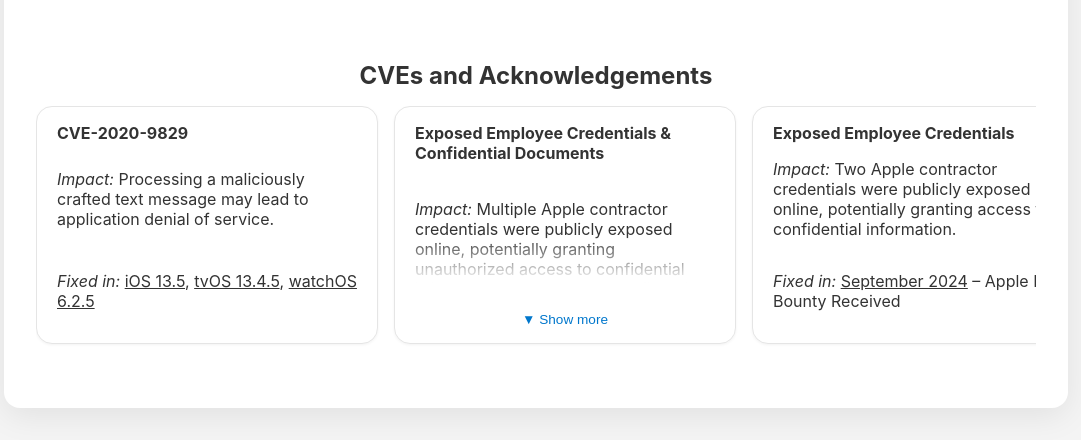
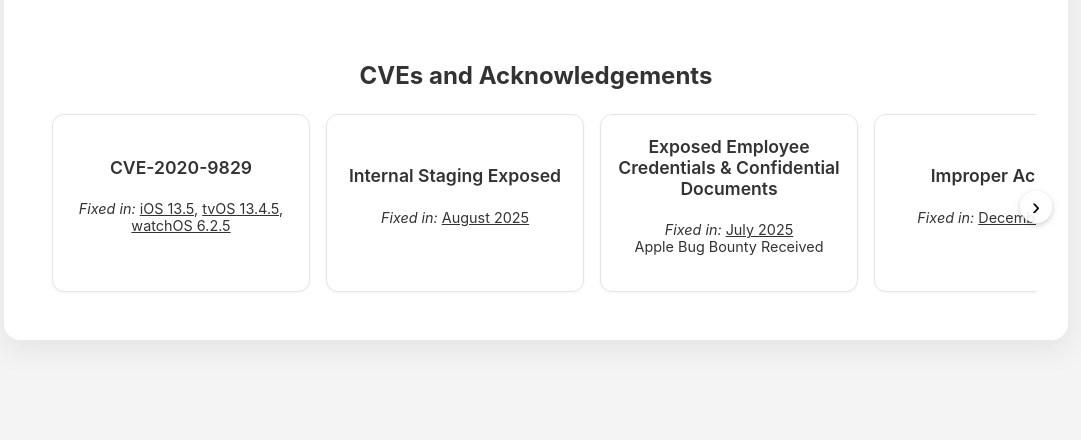
Before and after one commit to aaronp613/aaronp613.github.io, a plain HTML site: page index.html in a window 1280 px wide. Shown: the part 1480-1920 px from the top of the page, without its empty margins (104-1185 px from the left). After the commit the page ends 1852 px from the top, so only its background shows below. Drawn offline with Linux system fonts and the light colour scheme.

Commit message:
update site

```diff
--- a/index.html
+++ b/index.html
@@ -184,16 +184,18 @@
       display: flex;
       justify-content: center;
       gap: 1.25rem;
-      flex-wrap: wrap;
+      flex-wrap: nowrap; /* prevent wrapping */
       margin-left: auto;
       margin-right: auto;
       max-width: 100%;
+      overflow-x: auto; /* allow horizontal scroll if too many icons */
     }
 
     .links a {
       color: #0077cc;
       text-decoration: none;
       transition: transform 0.3s ease;
+      flex-shrink: 1;
     }
 
     .links img {
@@ -245,7 +247,7 @@
     }
 
     .work-card:hover {
-      transform: translateY(-6px);
+      transform: scale(1.03);
       box-shadow: 0 12px 24px rgba(0, 0, 0, 0.08);
     }
 
@@ -399,12 +401,9 @@
     }
 
     @media (max-width: 480px) {
-      .links {
-        display: grid;
-        grid-template-columns: repeat(3, auto);
-        justify-content: center;
-        gap: 1.25rem;
-        row-gap: 0.75rem;
+      .links img {
+        width: 40px;
+        height: 40px;
       }
     }
 
@@ -476,103 +475,146 @@
       color: #f1f1f1;
     }
 
-    .cve-entry {
+    .cve-grid {
       display: flex;
-      flex-direction: column;
-      justify-content: space-between;
-      background: #fff;
-      color: #333;
-      border-radius: 16px;
-      padding: 1rem 1.25rem;
-      margin-bottom: 1rem;
-      text-align: left;
-      flex: 1 1 280px;
-      max-width: 300px;
-      min-width: 280px;
-      box-shadow: 0 1px 3px rgba(0,0,0,0.05);
-      border: 1px solid #e5e5e5;
-      transition: transform 0.25s ease, box-shadow 0.25s ease, max-height 0.3s ease;
-      cursor: default;
+      overflow-x: auto;
+      overflow-y: visible;
+      gap: 1rem;
+      padding: 0.5rem 1rem 1rem;
+      scroll-snap-type: x proximity;
+      scroll-padding-left: 1rem;
     }
 
-    .cve-content.collapsed {
-      max-height: 100px;
-      overflow: hidden;
-      position: relative;
-      transition: max-height 0.3s ease;
-    }
-    .cve-content.collapsed::after {
-      content: '';
-      position: absolute;
-      bottom: 0;
-      left: 0;
-      right: 0;
-      height: 48px;
-      background: linear-gradient(to bottom, transparent, white);
-    }
-    body.dark .cve-content.collapsed::after {
-      background: linear-gradient(to bottom, transparent, #1e1e1e);
-    }
-    .expand-toggle {
-      display: block;
-      margin-top: 0.5rem;
-      font-size: 0.85rem;
-      font-weight: 500;
-      text-align: center;
-      cursor: pointer;
-      background: none;
-      border: none;
-      color: #0077cc;
-      font-weight: 500;
-      padding: 0;
-    }
-    body.dark .expand-toggle {
-      color: #66b3ff;
-    }
-
-    /* CVE carousel styles */
-    #cves .cve-entry {
-      flex: 0 0 auto;
-      scroll-snap-align: start;
-    }
-    #cves > div {
-      scroll-snap-type: x mandatory;
-    }
-    #cves > div::-webkit-scrollbar {
+    .cve-grid::-webkit-scrollbar {
       height: 6px;
     }
-    #cves > div::-webkit-scrollbar-thumb {
+    .cve-grid::-webkit-scrollbar-thumb {
       background: rgba(0, 0, 0, 0.2);
       border-radius: 3px;
     }
-    #cves > div::-webkit-scrollbar-track {
+    .cve-grid::-webkit-scrollbar-track {
       background: transparent;
     }
-    body.dark #cves > div::-webkit-scrollbar-thumb {
+    body.dark .cve-grid::-webkit-scrollbar-thumb {
       background: rgba(255, 255, 255, 0.15);
     }
 
-    .cve-entry a {
+    .cve-card {
+      display: flex;
+      flex-direction: column;
+      align-items: center;
+      border-radius: 12px;
+      padding: 0.5rem;
+      background-color: #fff;
+      box-shadow: 0 1px 3px rgba(0,0,0,0.05);
+      border: 1px solid #e5e5e5;
+      transition: transform 0.25s ease, box-shadow 0.25s ease;
+      cursor: pointer;
+      width: 240px;
+      min-height: 160px;
+      flex: 0 0 auto;
+      scroll-snap-align: start;
+      text-align: center;
+      align-self: flex-start;
+      transform-origin: center center;
+    }
+
+    /* --- Carousel Wrapper and Arrow Styles --- */
+    .carousel-wrapper {
+      position: relative;
+      /* Ensure arrows stay aligned with extra grid/carousel padding */
+      padding: 0;
+    }
+
+    .carousel-arrow {
+      position: absolute;
+      top: 50%;
+      transform: translateY(-50%);
+      background: rgba(255, 255, 255, 0.9);
+      border: none;
+      border-radius: 50%;
+      width: 32px;
+      height: 32px;
+      display: flex;
+      align-items: center;
+      justify-content: center;
+      cursor: pointer;
+      z-index: 5;
+      box-shadow: 0 2px 6px rgba(0,0,0,0.2);
+      font-size: 1.5rem;
+      line-height: 1;
+    }
+    .carousel-arrow.left {
+      left: 0;
+      margin-left: -16px;
+    }
+    .carousel-arrow.right {
+      right: 0;
+      margin-right: -16px;
+    }
+    body.dark .carousel-arrow {
+      background: rgba(32, 32, 32, 0.9);
+      color: #f1f1f1;
+    }
+
+    .cve-card.expanded {
+      height: auto;
+    }
+
+    .cve-card a {
       color: inherit;
       text-decoration: underline;
     }
-    body.dark .cve-entry a {
+    body.dark .cve-card a {
       color: inherit;
     }
 
-    .cve-entry:hover {
-      transform: translateY(-6px);
+    .cve-card:hover {
+      transform: scale(1.03);
       box-shadow: 0 12px 24px rgba(0, 0, 0, 0.08);
     }
 
-    body.dark .cve-entry {
-      background: #1e1e1e;
-      color: #f1f1f1;
-      border: 1px solid #333;
+    .cve-card-header {
+      display: flex;
+      flex-direction: column;
+      justify-content: center;
+      align-items: center;
+      gap: 0.5rem;
+      width: 100%;
+      text-align: center;
+      flex-grow: 1;
     }
 
-    body.dark .cve-entry a:hover {
-      color: #66b3ff;
+    .cve-card-header strong {
+      font-size: 1.1rem;
+      font-weight: 600;
+    }
+
+    .cve-card-header .fixed {
+      font-size: 0.9rem;
+      color: inherit;
+    }
+
+    .cve-details {
+      border-top: 1px solid rgba(0,0,0,0.08);
+      margin-top: 1rem;
+      width: 100%;
+      display: none;
+      padding-top: 0.5rem;
+      text-align: center;
+      flex-direction: column;
+      justify-content: center;
+      align-items: center;
+    }
+
+    .cve-card.expanded .cve-details {
+      display: block;
+    }
+
+    body.dark .cve-card {
+      background-color: #1e1e1e;
+      border: 1px solid #333;
+      color: #f1f1f1;
     }
 
     .menu-toggle {
@@ -831,6 +873,8 @@
     </div>
     <div class="articles" id="articles">
       <h2>My Articles</h2>
+      <div class="carousel-wrapper">
+        <button class="carousel-arrow left" onclick="scrollCarousel(this, -1)">‹</button>
         <div class="carousel">
 <a href="https://www.macrumors.com/2024/07/04/leak-confirms-apples-work-on-home-accessory/" target="_blank">
   <img src="https://images.macrumors.com/t/i4Kp3qjnMz55ksLNT9fglAbPKK8=/1600x0/article-new/2021/04/HomePod-G4-Feature.jpg" alt="Thumbnail" />
@@ -889,10 +933,14 @@
   </button>
 </a>
         </div>
+        <button class="carousel-arrow right" onclick="scrollCarousel(this, 1)">›</button>
+      </div>
     </div>
 
     <div class="articles" id="leaks">
       <h2>Products I've Leaked</h2>
+      <div class="carousel-wrapper">
+        <button class="carousel-arrow left" onclick="scrollCarousel(this, -1)">‹</button>
         <div class="carousel">
 <a href="https://www.macrumors.com/2025/08/05/apple-watch-ultra-3-display-size/" target="_blank">
   <img src="https://images.macrumors.com/t/qcgpN6rcGic8eLtS38VJVyzEvsM=/800x0/article-new/2025/07/ultra-2-prime-day.jpeg?lossy" alt="AirPods Pro 3" />
@@ -978,38 +1026,78 @@
   </button>
 </a>
         </div>
+        <button class="carousel-arrow right" onclick="scrollCarousel(this, 1)">›</button>
+      </div>
     </div>
 
     <div class="articles" id="cves">
       <h2>CVEs and Acknowledgements</h2>
-      <div style="display: flex; overflow-x: auto; overflow-y: visible; gap: 1rem; padding-bottom: 1rem;">
-        <div class="cve-entry">
+      <div class="carousel-wrapper">
+        <button class="carousel-arrow left" onclick="scrollCarousel(this, -1)">‹</button>
+        <div class="cve-grid">
+        <div class="cve-card" onclick="toggleCveDetails(this, event)">
+          <div class="cve-card-header">
             <strong>CVE-2020-9829</strong>
-          <p><em>Impact:</em> Processing a maliciously crafted text message may lead to application denial of service.</p>
-          <p><em>Fixed in:</em>
+            <p class="fixed"><em>Fixed in:</em>
               <a href="https://support.apple.com/en-us/103029" target="_blank" rel="noopener noreferrer">iOS 13.5</a>,
               <a href="https://support.apple.com/en-us/102845" target="_blank" rel="noopener noreferrer">tvOS 13.4.5</a>,
               <a href="https://support.apple.com/en-us/103030" target="_blank" rel="noopener noreferrer">watchOS 6.2.5</a>
             </p>
           </div>
-        <div class="cve-entry">
+          <div class="cve-details">
+            <p><em>Impact:</em> Processing a maliciously crafted text message may lead to application denial of service.</p>
+          </div>
+        </div>
+        <div class="cve-card" onclick="toggleCveDetails(this, event)">
+          <div class="cve-card-header">
+            <strong>Internal Staging Exposed</strong>
+            <p class="fixed"><em>Fixed in:</em>
+              <a href="https://support.apple.com/en-us/102774#:~:text=0xdln-,Aaron%20Perris%20(%40aaronp613),-ABDUL%20RAZACK%20KT"
+                 target="_blank" rel="noopener noreferrer">August 2025</a>
+            </p>
+          </div>
+          <div class="cve-details">
+            <p><em>Impact:</em> Apple's privacy policy linked to a PDF which contained information regarding an internal staging site.</p>
+          </div>
+        </div>
+        <div class="cve-card" onclick="toggleCveDetails(this, event)">
+          <div class="cve-card-header">
             <strong>Exposed Employee Credentials & Confidential Documents</strong>
-          <div class="cve-content collapsed">
+            <p class="fixed"><em>Fixed in:</em>
+              <a href="https://support.apple.com/en-us/102774#:~:text=%40Youssef%20Desouki-,Aaron%20Perris%20(%40aaronp613),-Abdulaziz%20Alzahrani"
+                 target="_blank" rel="noopener noreferrer">July 2025</a><br />Apple Bug Bounty Received
+            </p>
+          </div>
+          <div class="cve-details">
             <p><em>Impact:</em> Multiple Apple contractor credentials were publicly exposed online, potentially granting unauthorized access to confidential information. Furthermore, confidential documents were discovered stored with inadequate security measures.</p>
-            <p><em>Fixed in:</em> <a href="https://support.apple.com/en-us/102774#:~:text=%40Youssef%20Desouki-,Aaron%20Perris%20(%40aaronp613),-Abdulaziz%20Alzahrani" target="_blank" rel="noopener noreferrer">July 2025</a> – Apple Bug Bounty Received</p>
           </div>
-          <button class="expand-toggle" onclick="toggleCVEExpand(this)">▼ Show more</button>
         </div>
-        <div class="cve-entry">
+        <div class="cve-card" onclick="toggleCveDetails(this, event)">
+          <div class="cve-card-header">
+            <strong>Improper Access</strong>
+            <p class="fixed"><em>Fixed in:</em>
+              <a href="https://support.apple.com/en-us/122162#:~:text=December%202024-,Aaron%20Perris%20(%40aaronp613),-abdellah%20kouba%20(%40koubaabdellah"
+                 target="_blank" rel="noopener noreferrer">December 2024</a>
+            </p>
+          </div>
+          <div class="cve-details">
+            <p><em>Impact:</em> Visiting the affected site temporarily exposed confidential dashboard content before redirecting to the authentication page.</p>
+          </div>
+        </div>
+        <div class="cve-card" onclick="toggleCveDetails(this, event)">
+          <div class="cve-card-header">
             <strong>Exposed Employee Credentials</strong>
+            <p class="fixed"><em>Fixed in:</em>
+              <a href="https://support.apple.com/en-us/122162#:~:text=ABDUL%20RAZACK%20KT-,Aaron%20Perris%20(%40aaronp613),-Abhijeet%20Singh%20(%40abhiunix"
+                 target="_blank" rel="noopener noreferrer">September 2024</a><br />Apple Bug Bounty Received
+            </p>
+          </div>
+          <div class="cve-details">
             <p><em>Impact:</em> Two Apple contractor credentials were publicly exposed online, potentially granting access to confidential information.</p>
-          <p><em>Fixed in:</em> <a href="https://support.apple.com/en-us/122162#:~:text=ABDUL%20RAZACK%20KT-,Aaron%20Perris%20(%40aaronp613),-Abhijeet%20Singh%20(%40abhiunix" target="_blank" rel="noopener noreferrer">September 2024</a> – Apple Bug Bounty Received</p>
           </div>
-        <div class="cve-entry">
-          <strong>Improper Access</strong>
-          <p><em>Impact:</em> Visiting the affected site temporarily exposed confidential dashboard content before redirecting to the authentication page.</p>
-          <p><em>Fixed in:</em> <a href="https://support.apple.com/en-us/122162#:~:text=December%202024-,Aaron%20Perris%20(%40aaronp613),-abdellah%20kouba%20(%40koubaabdellah" target="_blank" rel="noopener noreferrer">December 2024</a></p>
         </div>
+        </div>
+        <button class="carousel-arrow right" onclick="scrollCarousel(this, 1)">›</button>
       </div>
     </div>
 
@@ -1076,19 +1164,54 @@
             document.getElementById('hamburger-icon').classList.remove('open');
         }
     });
-    function toggleCVEExpand(button) {
-      const entry = button.closest('.cve-entry');
-      const content = entry.querySelector('.cve-content');
-      if (!content) return;
-      if (content.classList.contains('collapsed')) {
-        content.classList.remove('collapsed');
-        button.textContent = '▲ Show less';
-      } else {
-        content.classList.add('collapsed');
-        button.textContent = '▼ Show more';
+    function toggleCveDetails(clickedCard, event) {
+      const allCards = document.querySelectorAll('.cve-card');
+      const isAlreadyExpanded = clickedCard.classList.contains('expanded');
+
+      allCards.forEach(card => {
+        card.classList.remove('expanded');
+      });
+
+      if (!isAlreadyExpanded) {
+        clickedCard.classList.add('expanded');
       }
     }
 
+function scrollCarousel(button, direction) {
+  const wrapper = button.closest('.carousel-wrapper');
+  const carousel = wrapper.querySelector('.carousel, .cve-grid');
+  const scrollAmount = 260; // width of one card
+  carousel.scrollBy({ left: direction * scrollAmount, behavior: 'smooth' });
+  updateCarouselArrows(wrapper, carousel);
+}
+
+function updateCarouselArrows(wrapper, carousel) {
+  const leftArrow = wrapper.querySelector('.carousel-arrow.left');
+  const rightArrow = wrapper.querySelector('.carousel-arrow.right');
+
+  // small tolerance for rounding
+  const tolerance = 5;
+
+  if (carousel.scrollLeft <= tolerance) {
+    leftArrow.style.display = 'none';
+  } else {
+    leftArrow.style.display = 'flex';
+  }
+
+  if (carousel.scrollLeft + carousel.clientWidth >= carousel.scrollWidth - tolerance) {
+    rightArrow.style.display = 'none';
+  } else {
+    rightArrow.style.display = 'flex';
+  }
+}
+
+// initialize and bind scroll listeners
+document.querySelectorAll('.carousel-wrapper').forEach(wrapper => {
+  const carousel = wrapper.querySelector('.carousel, .cve-grid');
+  carousel.addEventListener('scroll', () => updateCarouselArrows(wrapper, carousel));
+  // run once at start
+  updateCarouselArrows(wrapper, carousel);
+});
 </script>
   <!-- Cloudflare Web Analytics -->
   <script defer src='https://static.cloudflareinsights.com/beacon.min.js' data-cf-beacon='{"token": "6d0715dfba6f4465b96a9917d88d4c35"}'></script>
```
Lines whose indentation alone changed are shown as unchanged.
